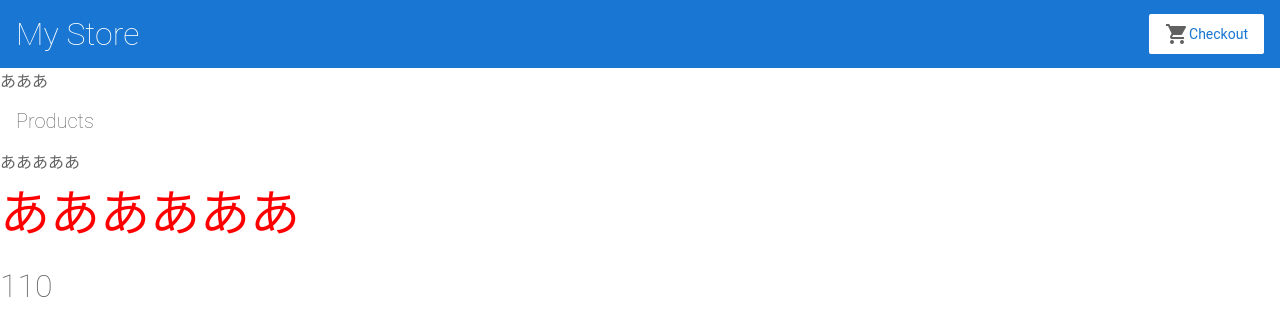
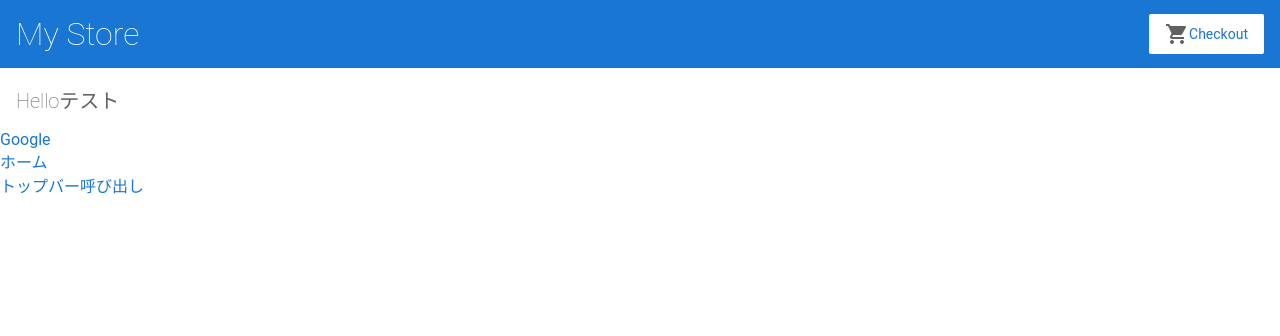
Before and after one commit to himurom1111/himurom1111-angularproject, an Angular app: page / in a window 1280 px wide. Shown: the top 336 px of the page. Built offline with nearby package versions, Linux system fonts and the light colour scheme.

Commit message:
4 files modified

```diff
--- a/src/app/app.component.html
+++ b/src/app/app.component.html
@@ -1,12 +1,15 @@
 <app-top-bar></app-top-bar>
-あああ
 <div class="container">
   <router-outlet></router-outlet>
 </div>
-あああああ
-<div class="font-red"><!--クラスと組み合わせる -->ああああああ</div>
+<!-- <div class="font-red">クラスと組み合わせるああああああ</div> -->
 
-<h1>{{ price }}</h1>
+<!-- <h1>{{ price }}</h1> -->
+<a target="_blank" href="https://www.google.com">Google</a>
+<br>
+<a routerLink="/">ホーム</a>
+<br>
+<a routerLink="/topbar">トップバー呼び出し</a>
 
 
 <!--
--- a/src/app/product-list/product-list.component.html
+++ b/src/app/product-list/product-list.component.html
@@ -1,4 +1,4 @@
-<h2>Products</h2>
+<h2>Helloテスト</h2>
 
 
 <!--
```
Also changed, not shown: src/app/app.module.ts (+5 -11 lines), 1 other file (tests, documents, lock files or other folders).
